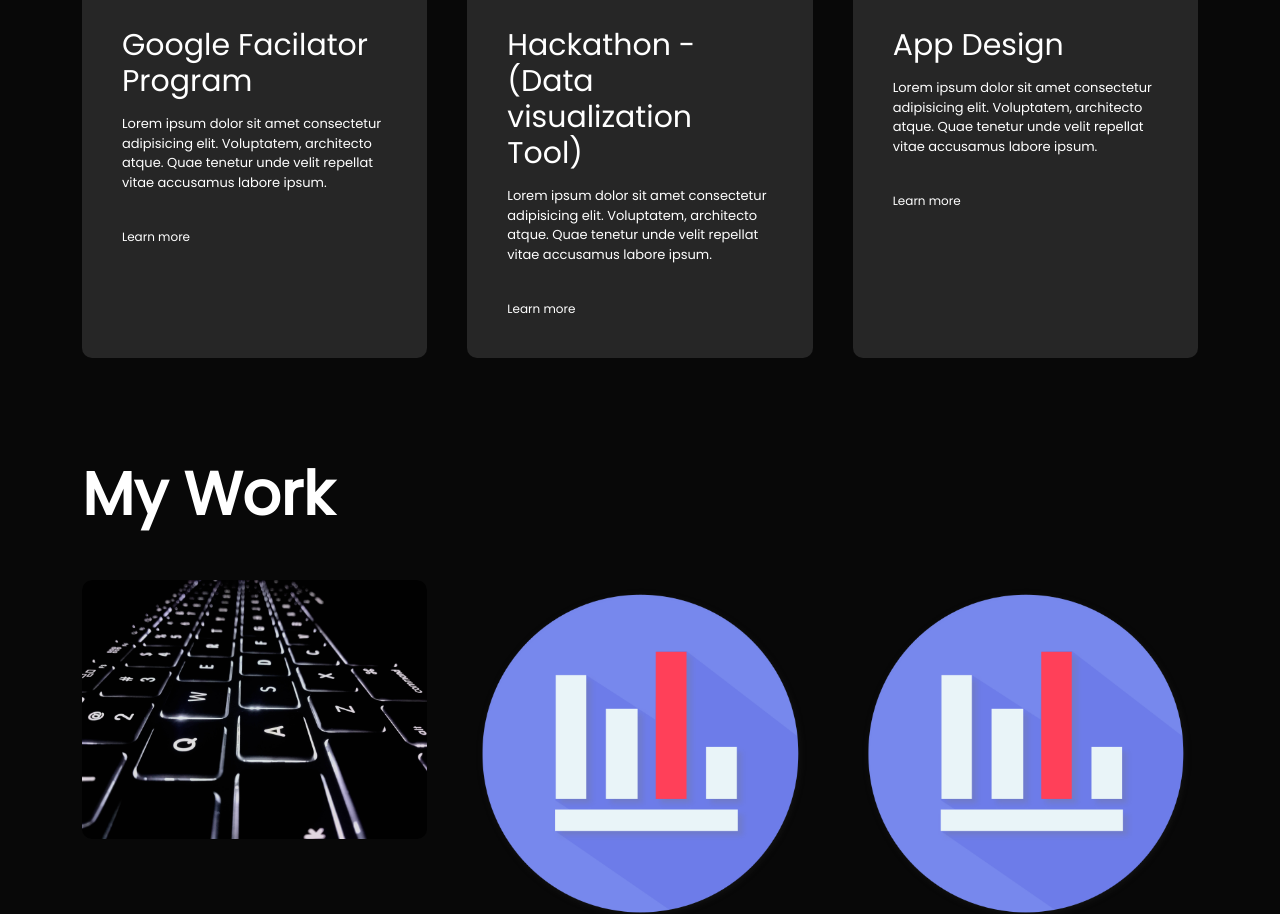
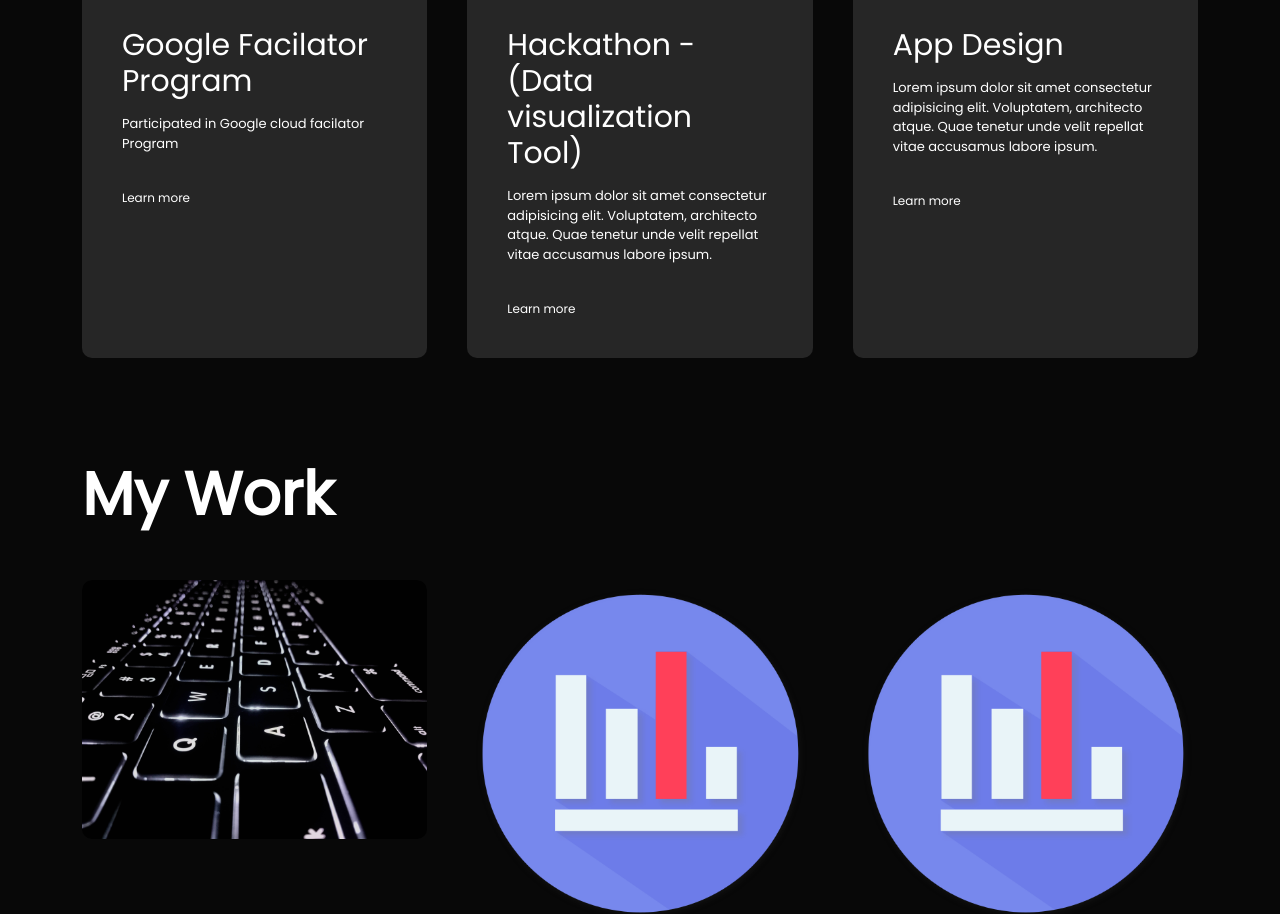
Before and after one commit to Shekhar0429/Personal-Poertfolio, a plain HTML site: page index.html in a window 1280 px wide. Shown: the part 1878-2792 px from the top of the page. Drawn offline with nearby package versions, Linux system fonts and the light colour scheme.

Commit message:
[Change] : Added Service Description

```diff
--- a/index.html
+++ b/index.html
@@ -115,8 +115,7 @@
                 <div>
                     <i class="fa-solid fa-code"></i>
                     <h2>Google Facilator Program</h2>
-                    <p>Lorem ipsum dolor sit amet consectetur adipisicing elit. Voluptatem, architecto atque. Quae
-                        tenetur unde velit repellat vitae accusamus labore ipsum.</p>
+                    <p>Participated in Google cloud facilator Program</p>
                     <a href="#">Learn more</a>
                 </div>
                 <div>
```
